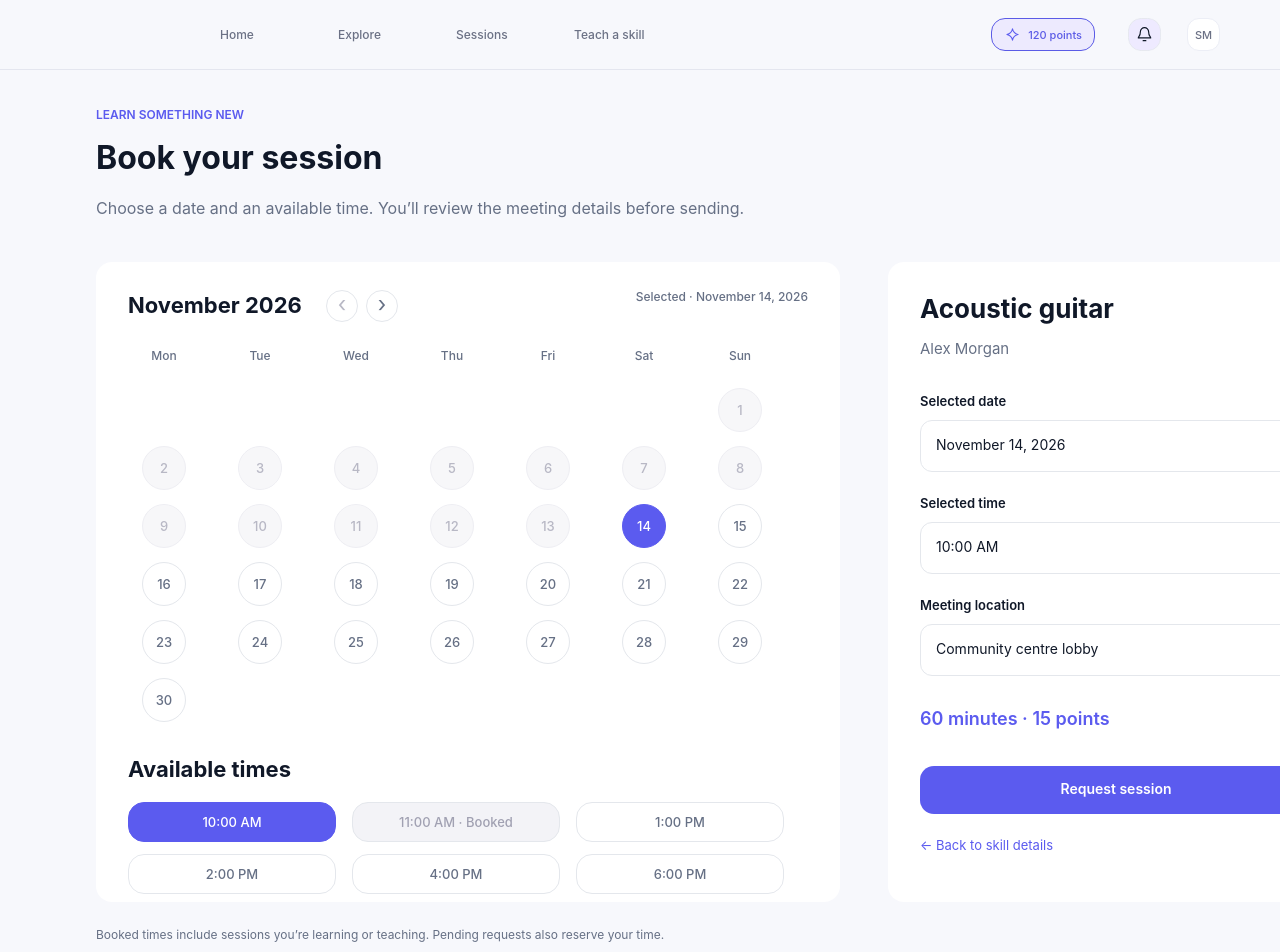
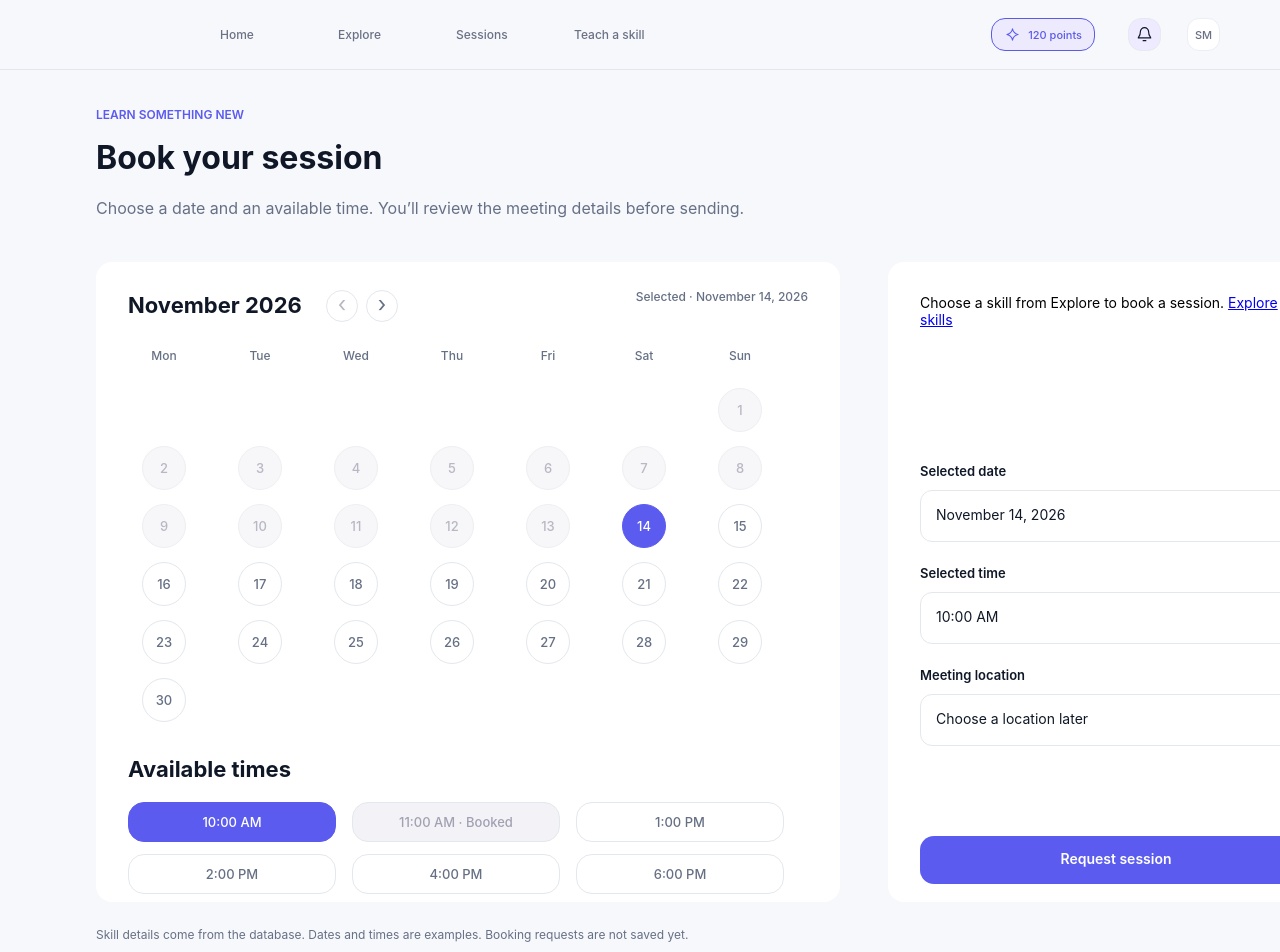
Before and after one commit to ZainabM872/SkillTrade, a React (Create React App) app in the folder webui/: page /booking in a window 1280 px wide. Shown: the top 952 px of the page. Built offline with nearby package versions, Linux system fonts and the light colour scheme.

Commit message:
Restore booking details from the selected listing

```diff
--- a/webui/src/pages/booking.js
+++ b/webui/src/pages/booking.js
@@ -1,5 +1,5 @@
 import React, { useState, useRef, useEffect } from "react";
-import { useNavigate } from "react-router-dom";
+import { Link, useNavigate, useSearchParams } from "react-router-dom";
 import styles from "../styles/booking.module.css";
 import NavBar from "../components/NavBar";
 import PopupStyles from "../styles/cancel_reschedule.module.css";
@@ -115,6 +115,47 @@ function Modal({
 }
 
 export default function Booking() {
+  const [listings, setListings] = useState([]);
+  const [searchParams] = useSearchParams();
+  const listingId = searchParams.get('listing');
+  const [loading, setLoading] = useState(true);
+  const [listingError, setListingError] = useState('');
+
+  useEffect(() => {
+    if (!listingId) {
+      setLoading(false);
+      return;
+    }
+    const controller = new AbortController();
+    setLoading(true);
+    setListingError('');
+    setListings([]);
+
+    async function loadListings() {
+      try {
+        const response = await fetch('/api/listings', {
+          signal: controller.signal,
+          headers: { Accept: 'application/json' },
+        });
+        if (!response.ok) throw new Error('Could not load listings.');
+        const data = await response.json();
+        if (!Array.isArray(data)) throw new Error("Invalid listings response.");
+        setListings(data);
+        setLoading(false);
+      } catch (error) {
+        if (error.name !== 'AbortError') {
+          setListingError('Could not load skills. Please refresh and try again.');
+          setLoading(false);
+        }
+      }
+    }
+
+    loadListings();
+    return () => controller.abort();
+  }, [listingId]);
+
+  const listing = listings.find((item) => String(item.listing_id) === listingId);
+
   const [openModal, setOpenModal] = useState(null);
   const [cancelError, setCancelError] = useState("");
   // Which month the calendar is currently showing
@@ -256,8 +297,13 @@ export default function Booking() {
           </div>
         </div>
         <div className={styles.summaryCard}>
-          <span className={styles.skillName}>Acoustic guitar</span>
-          <span className={styles.instructorName}>Alex Morgan</span>
+          {loading && <p role="status" style={{ fontSize: 14, margin: 32 }}>Loading skill...</p>}
+          {listingError && <p role="alert" style={{ fontSize: 14, margin: 32 }}>{listingError}</p>}
+          {!loading && !listingError && !listing && (
+            <p style={{ fontSize: 14, margin: 32 }}>{listingId ? 'This skill is no longer available.' : 'Choose a skill from Explore to book a session.'} <Link to="/explore">Explore skills</Link></p>
+          )}
+          <span className={styles.skillName}>{listing?.title}</span>
+          <span className={styles.instructorName}>{listing?.teacher_name}</span>
 
           <span className={`${styles.summaryLabel} ${styles.firstLabel}`}>
             Selected date
@@ -273,26 +319,27 @@ export default function Booking() {
 
           <span className={styles.summaryLabel}>Meeting location</span>
           <div className={styles.summaryField}>
-            <span className={styles.summaryValue}>Community centre lobby</span>
+            <span className={styles.summaryValue}>{listing?.session_mode === 'online' ? 'Online' : 'Choose a location later'}</span>
           </div>
 
-          <span className={styles.sessionDetails}>60 minutes · 15 points</span>
+          <span className={styles.sessionDetails}>{listing && `${listing.duration_minutes} minutes · ${listing.point_cost} points`}</span>
           <div className={styles.requestAction}>
             <button
               type="button"
               className={styles.requestButton}
+              disabled={!listing || loading || !!listingError}
               onClick={() => setOpenModal("request")}
             >
               Request session
             </button>
           </div>
-          <span className={styles.backLink}>← Back to skill details</span>
+          <Link className={styles.backLink} to="/explore">← Back to Explore</Link>
         </div>
 
         {openModal === "request" && (
           <Modal
             title="You’re one step closer"
-            description="Your request has been sent to Alex. Check Sessions for confirmation."
+            description="This is a booking preview. Your request has not been saved."
             actionLabel="View Sessions"
             onAction={() => navigate(SESSIONS_ROUTE)}
             onClose={closeModal}
@@ -301,8 +348,8 @@ export default function Booking() {
         )}
       </div>
       <span className={styles.bookingNotice}>
-        Booked times include sessions you’re learning or teaching. Pending
-        requests also reserve your time.
+        Skill details come from the database. Dates and times are examples.
+        Booking requests are not saved yet.
       </span>
     </div>
   );
```
